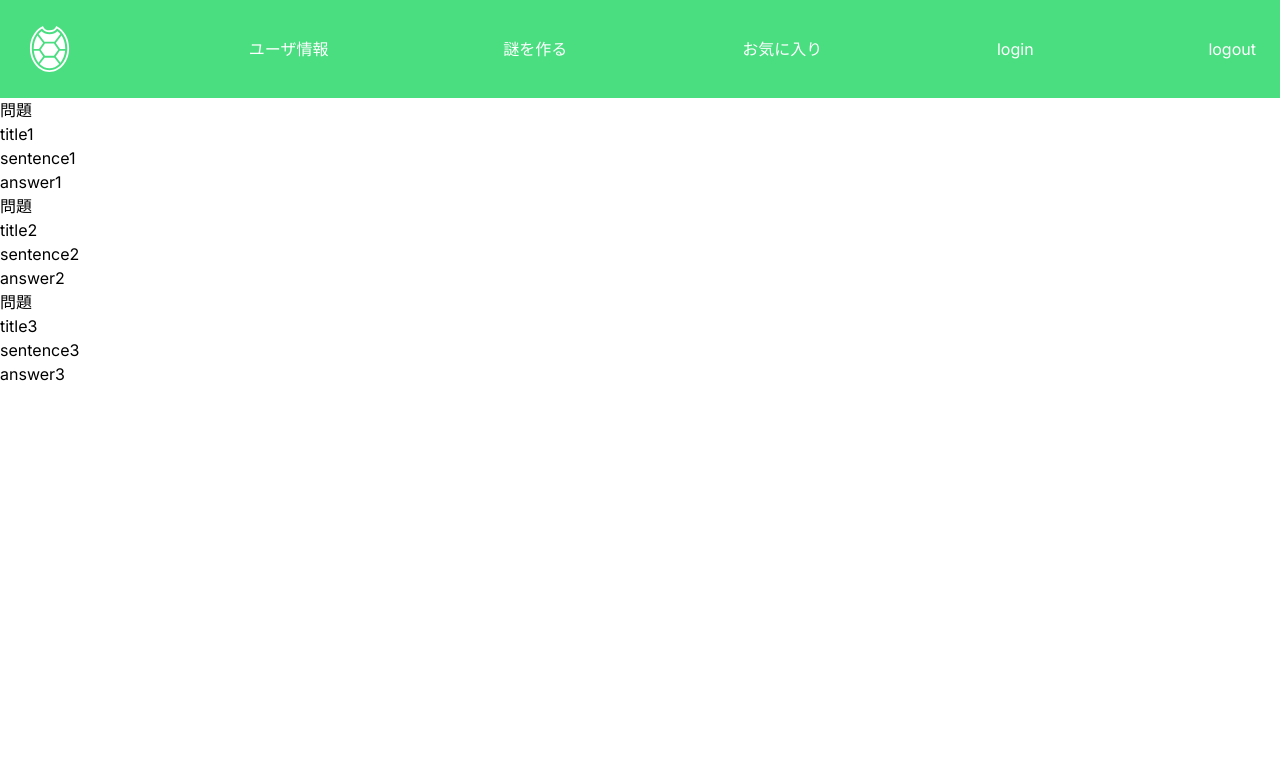
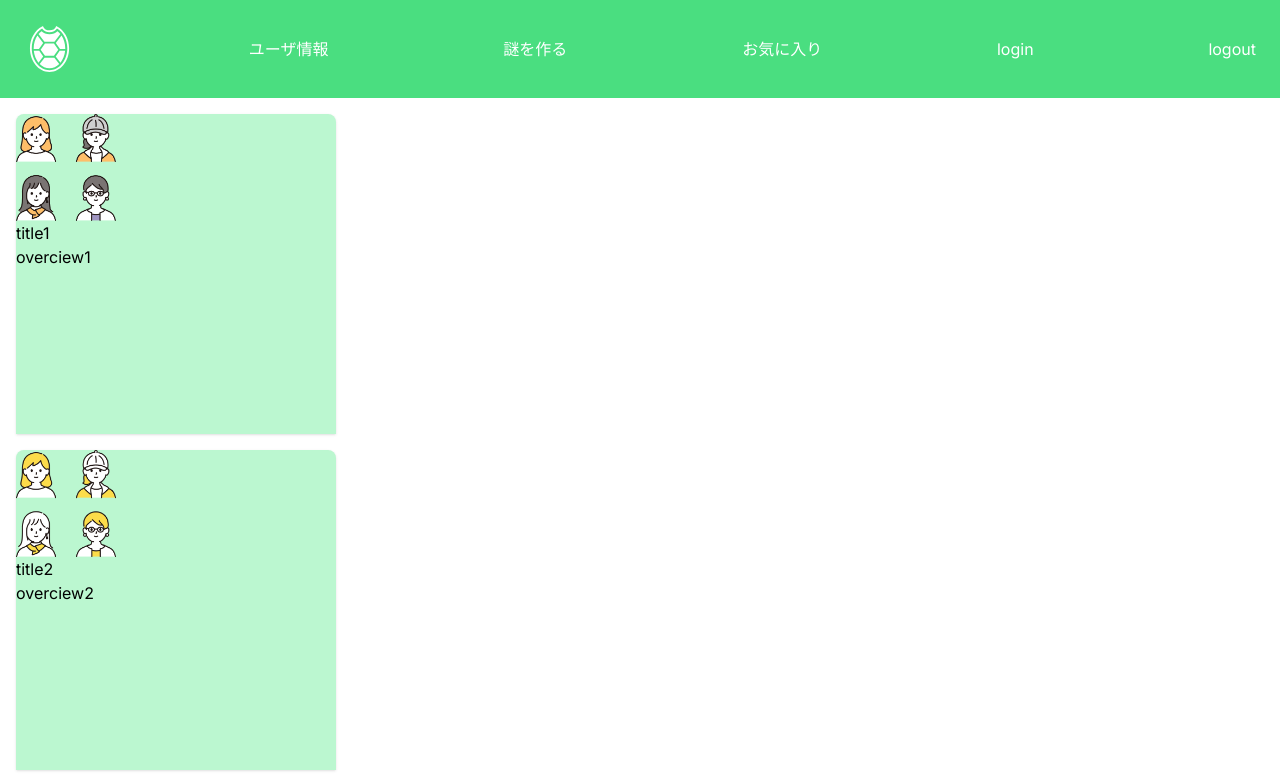
Before and after one commit to matsumura-lvgs/umigame-no-soup, a Next.js app: page /top in a window 1280 px wide. Shown: the top 784 px of the page. Built offline with nearby package versions, Linux system fonts and the light colour scheme.

Commit message:
[add] QuestionCardの追加

```diff
--- a/src/app/top/page.tsx
+++ b/src/app/top/page.tsx
@@ -1,3 +1,4 @@
+import QuestionCard from "@/components/organisms/QuestionCard"
 import { Question, QuestionApiResponse } from "../type/Question"
 
 const Top = async () => {
@@ -11,12 +12,10 @@ const Top = async () => {
 
   return (
     <div>
+      {/* 二列ずつ、レスポンシブデザインに */}
       {questions.map((question: Question) => (
         <div key={question.id}>
-          <h1>問題</h1>
-          <p>{question.title}</p>
-          <p>{question.sentence}</p>
-          <p>{question.answer}</p>
+          <QuestionCard question={question} />
         </div>
       ))}
     </div>
--- /dev/null
+++ b/src/components/organisms/QuestionCard.tsx
@@ -0,0 +1,29 @@
+import { Question } from "@/app/type/Question"
+import Image from "next/image"
+import Link from "next/link"
+
+type Props = {
+  question: Question
+}
+const QuestionCard = ({ question }: Props) => {
+  return (
+    <div className="bg-green-200 w-80 h-80 rounded-t-lg mt-4 ml-4 shadow">
+      <Link href={`/questions/${question.id}`}>
+        <Image
+          // いずれS3からの取得に変更
+          src={`/images/questionCard/test${question.id}.png`}
+          alt=""
+          width={100}
+          height={100}
+        />
+      </Link>
+      <div>
+        <h2>{question.title}</h2>
+        {/* 概要はなしでおすすめ度とかで良いかなぁ */}
+        <h2>{question.overview}</h2>
+      </div>
+    </div>
+  )
+}
+
+export default QuestionCard
```
